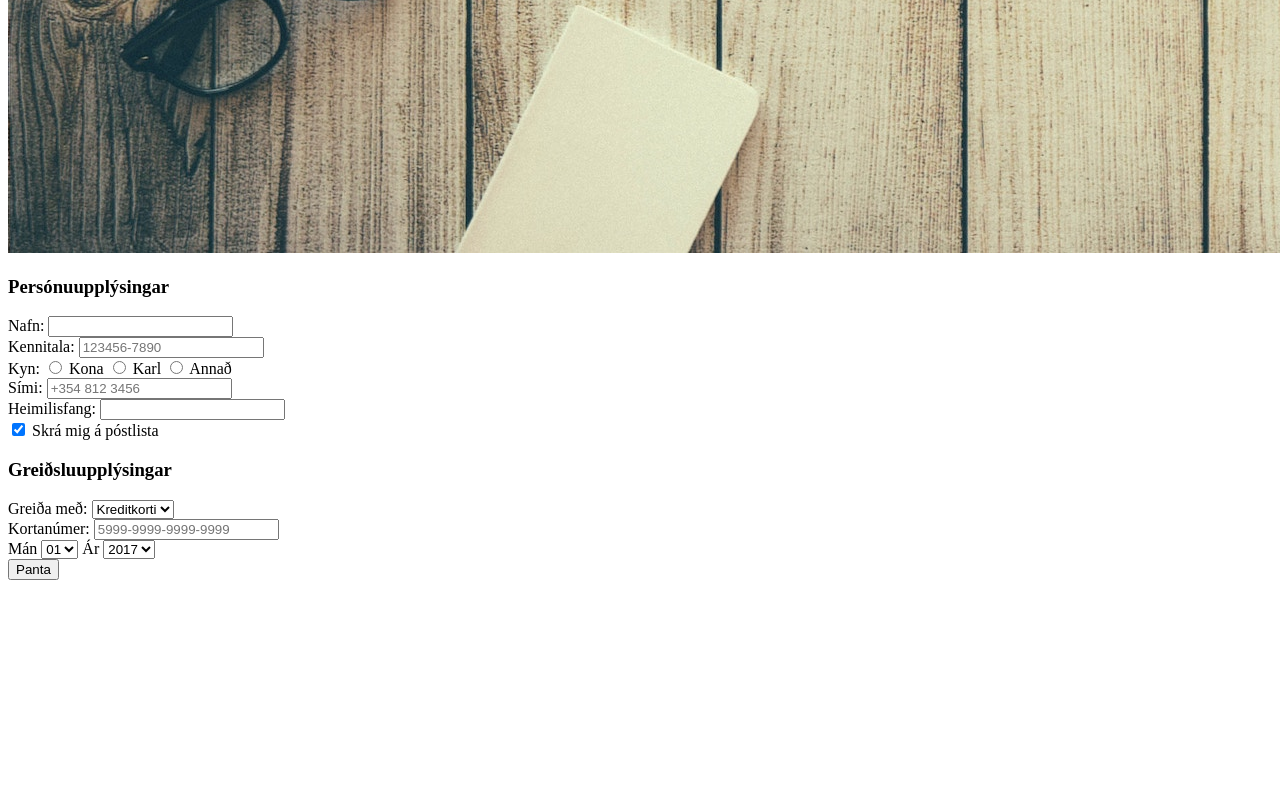
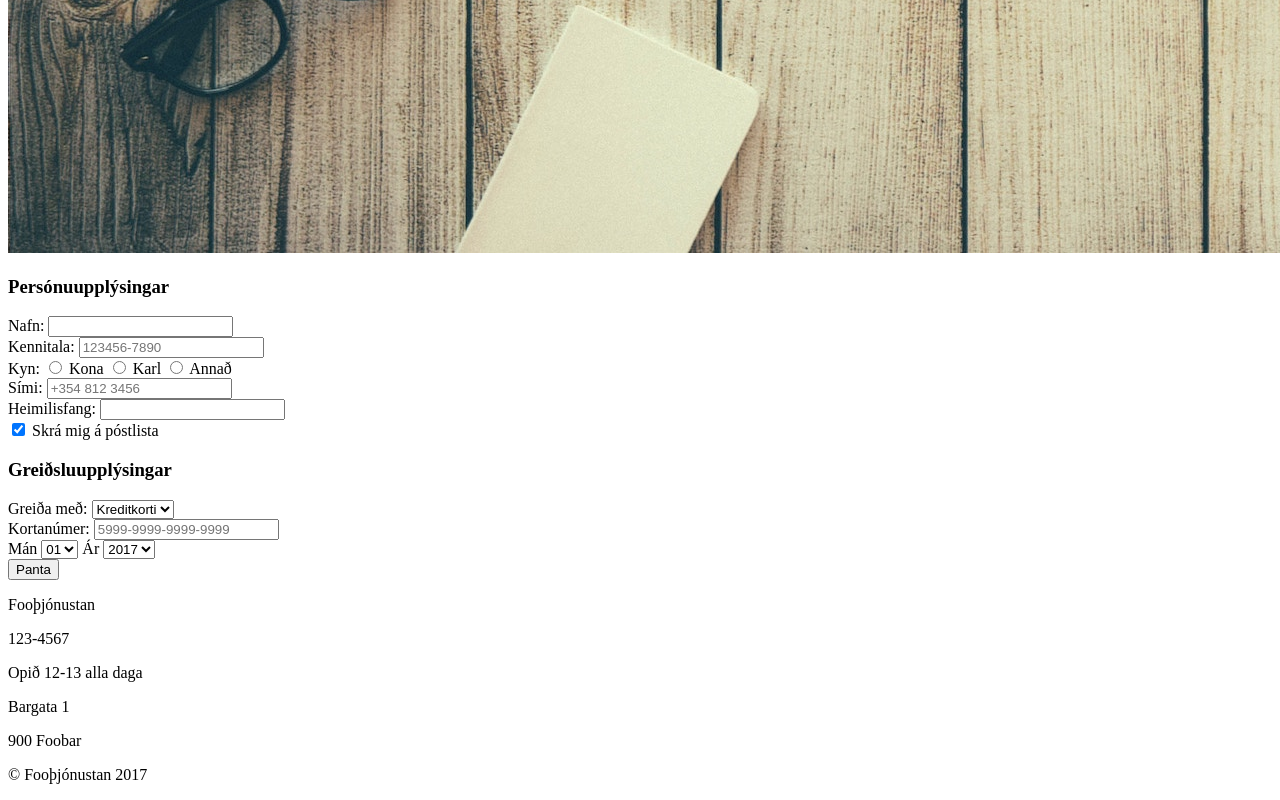
Before and after one commit to 7415963987456321/stortverkefni, a website: page page.html in a window 1280 px wide. Shown: the part 1161-1961 px from the top of the page. Before the commit the page ends 1749 px from the top, so only its background shows below. Drawn offline with Linux system fonts and the light colour scheme.

Commit message:
Laga footer í page.html og uppfæra README.md

```diff
--- a/page.html
+++ b/page.html
@@ -101,5 +101,21 @@
 <div class="panta">
   <button class="button">Panta</button>
 </div>
+</main>
+
+<footer>
+<!-- footer dót -->
+	<div class="uppl">
+		<p>Fooþjónustan</p>
+		<p>123-4567</p>
+	</div>
+
+	<div class="uppl">
+		<p>Opið 12-13 alla daga</p>
+		<p>Bargata 1</p>
+		<p>900 Foobar</p>
+		<p>© Fooþjónustan 2017</p>
+	</div>
+</footer>
 </body>
 </html>
```
Also changed, not shown: README.md.
